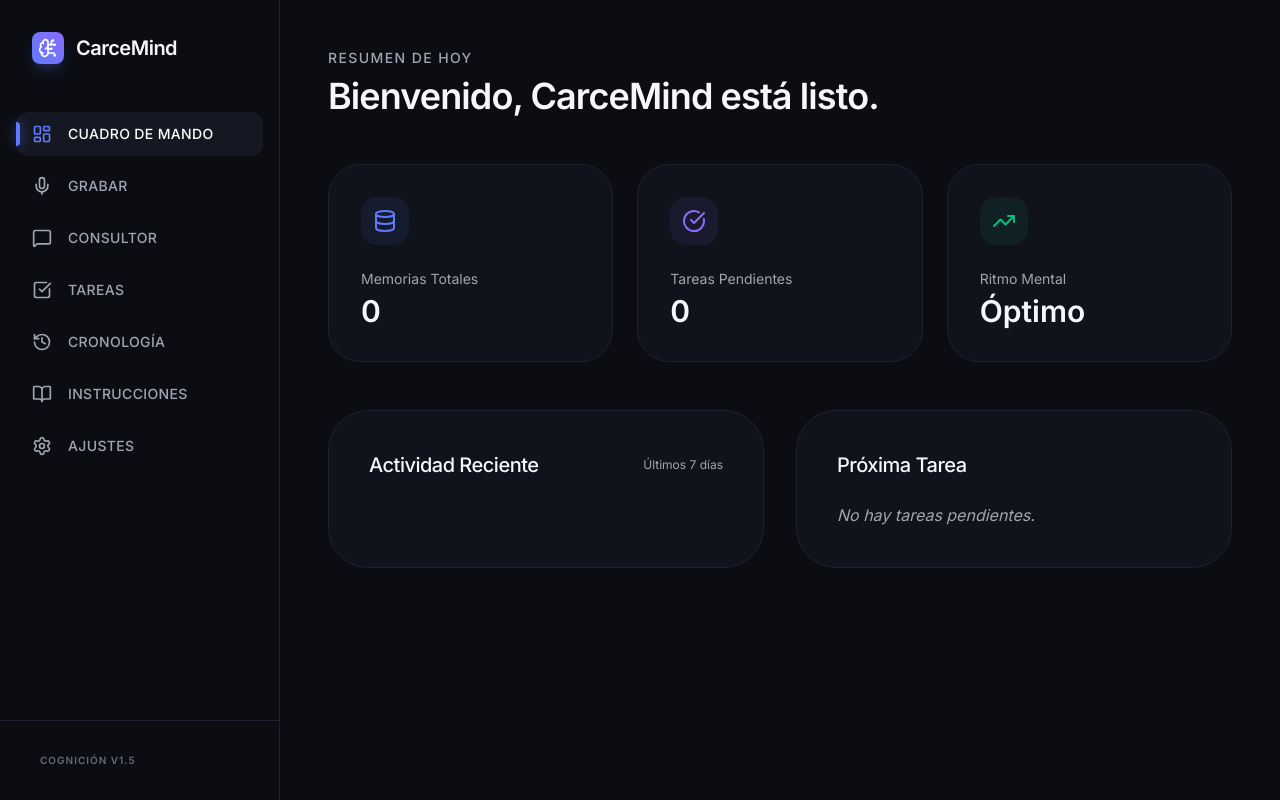
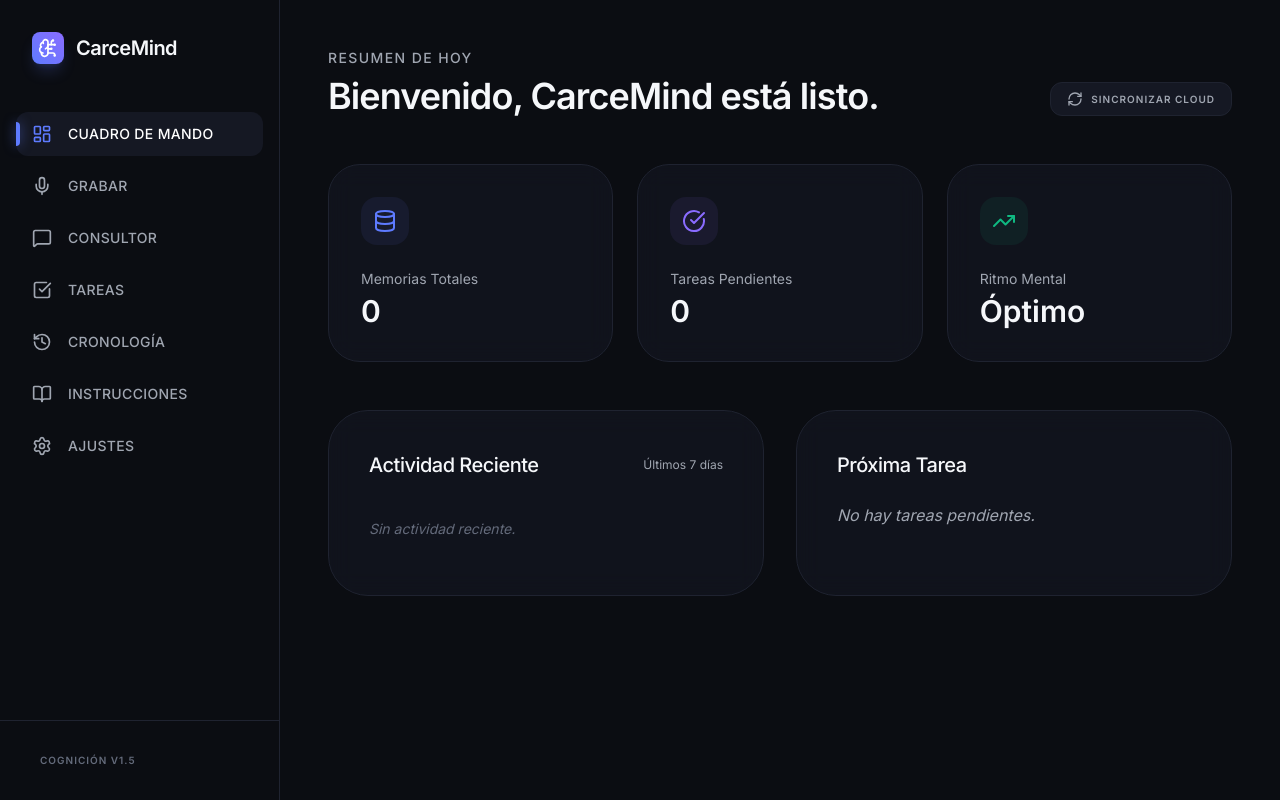
Before and after one commit to carcepower/Carcemind, a React (Vite) app: page / in a window 1280 px wide. Built offline with nearby package versions, Linux system fonts and the light colour scheme.

Commit message:
Update from Google Built

```diff
--- a/App.tsx
+++ b/App.tsx
@@ -125,20 +125,20 @@ const App: React.FC = () => {
 
   const renderView = () => {
     switch (activeView) {
-      case ViewType.DASHBOARD: return <Dashboard memories={memories} tasks={tasks} />;
+      case ViewType.DASHBOARD: return <Dashboard memories={memories} tasks={tasks} onRefresh={loadData} isLoading={isInitialLoading} />;
       case ViewType.RECORD: return <RecordMemory onMemoryAdded={() => { loadData(); setActiveView(ViewType.MEMORIES); }} googleConfig={googleConfig} />;
       case ViewType.CHAT: return <ChatView memories={memories} googleConfig={googleConfig} />;
-      case ViewType.TASKS: return <TasksView tasks={tasks} setTasks={setTasks} googleConfig={googleConfig} onDeleteTask={handleDeleteTask} />;
+      case ViewType.TASKS: return <TasksView tasks={tasks} setTasks={setTasks} googleConfig={googleConfig} onDeleteTask={handleDeleteTask} onRefresh={loadData} isLoading={isInitialLoading} />;
       case ViewType.MEMORIES: return <MemoriesView memories={memories} onDeleteMemory={handleDeleteMemory} />;
       case ViewType.SETTINGS: return <SettingsView config={googleConfig} setConfig={setGoogleConfig} />;
       case ViewType.INSTRUCTIONS: return <InstructionsView />;
-      default: return <Dashboard memories={memories} tasks={tasks} />;
+      default: return <Dashboard memories={memories} tasks={tasks} onRefresh={loadData} isLoading={isInitialLoading} />;
     }
   };
 
   return (
     <div className="flex flex-col md:flex-row h-screen bg-[#0B0D12] text-[#F5F7FA] overflow-hidden">
-      <div className="md:hidden flex items-center justify-between p-6 glass border-b border-[#1F2330] z-[60]">
+      <div className="md:hidden flex items-center justify-between p-6 glass border-b border-[#1F2330] z-[60] safe-area-top">
         <h1 className="text-xl font-bold tracking-tighter bg-gradient-to-r from-[#5E7BFF] to-[#8A6CFF] bg-clip-text text-transparent">CarceMind</h1>
         <button onClick={() => setIsMobileMenuOpen(!isMobileMenuOpen)} className="p-2 text-[#A0A6B1]">
           {isMobileMenuOpen ? <X /> : <Menu />}
@@ -147,10 +147,10 @@ const App: React.FC = () => {
 
       <Sidebar activeView={activeView} onViewChange={(v) => { setActiveView(v); setIsMobileMenuOpen(false); }} isMobileMenuOpen={isMobileMenuOpen} />
 
-      <main className="flex-1 overflow-y-auto relative p-6 md:p-12 pb-24 md:pb-12">
+      <main className="flex-1 overflow-y-auto relative p-6 md:p-12 pb-32 md:pb-12">
         <div className="max-w-7xl mx-auto">
           {isInitialLoading && (
-            <div className="fixed top-8 right-8 flex items-center gap-3 bg-[#151823] border border-[#1F2330] px-4 py-2 rounded-full z-[100] animate-in fade-in slide-in-from-top-4 shadow-2xl">
+            <div className="fixed top-8 right-8 hidden md:flex items-center gap-3 bg-[#151823] border border-[#1F2330] px-4 py-2 rounded-full z-[100] animate-in fade-in slide-in-from-top-4 shadow-2xl">
               <RefreshCw className="w-4 h-4 animate-spin text-[#5E7BFF]" />
               <span className="text-[10px] font-bold uppercase tracking-widest text-[#A0A6B1]">Sincronizando Cerebro...</span>
             </div>
--- a/views/Dashboard.tsx
+++ b/views/Dashboard.tsx
@@ -1,16 +1,20 @@
 
 import React from 'react';
 import { Memory, Task } from '../types';
-import { TrendingUp, CheckCircle, Database, Calendar } from 'lucide-react';
+import { TrendingUp, CheckCircle, Database, Calendar, RefreshCw } from 'lucide-react';
 
 interface DashboardProps {
   memories: Memory[];
   tasks: Task[];
+  onRefresh: () => Promise<void>;
+  isLoading: boolean;
 }
 
-const Dashboard: React.FC<DashboardProps> = ({ memories, tasks }) => {
-  const pendingTasks = tasks.filter(t => !t.completed).length;
-  const nextTask = tasks.filter(t => !t.completed).sort((a,b) => a.deadline.getTime() - b.deadline.getTime())[0];
+const Dashboard: React.FC<DashboardProps> = ({ memories, tasks, onRefresh, isLoading }) => {
+  const pendingTasks = tasks.filter(t => t.status !== 'terminada' && t.status !== 'anulada').length;
+  const nextTask = tasks
+    .filter(t => t.status !== 'terminada' && t.status !== 'anulada')
+    .sort((a,b) => a.deadline.getTime() - b.deadline.getTime())[0];
 
   const stats = [
     { label: 'Memorias Totales', value: memories.length, icon: Database, color: '#5E7BFF' },
@@ -19,10 +23,20 @@ const Dashboard: React.FC<DashboardProps> = ({ memories, tasks }) => {
   ];
 
   return (
-    <div className="max-w-6xl mx-auto space-y-12 animate-in fade-in slide-in-from-bottom-4 duration-700">
-      <header className="space-y-2">
-        <p className="text-[#A0A6B1] text-sm uppercase tracking-widest font-medium">Resumen de Hoy</p>
-        <h2 className="text-4xl font-semibold tracking-tight">Bienvenido, CarceMind está listo.</h2>
+    <div className="max-w-6xl mx-auto space-y-12 animate-in fade-in slide-in-from-bottom-4 duration-700 pb-20">
+      <header className="flex flex-col md:flex-row justify-between items-start md:items-end gap-6">
+        <div className="space-y-2">
+          <p className="text-[#A0A6B1] text-sm uppercase tracking-widest font-medium">Resumen de Hoy</p>
+          <h2 className="text-4xl font-semibold tracking-tight">Bienvenido, CarceMind está listo.</h2>
+        </div>
+        <button
+          onClick={onRefresh}
+          disabled={isLoading}
+          className="flex items-center gap-2 px-4 py-2 rounded-xl bg-[#151823] border border-[#1F2330] text-[#A0A6B1] hover:text-white transition-all active:scale-95 disabled:opacity-50"
+        >
+          <RefreshCw className={`w-4 h-4 ${isLoading ? 'animate-spin text-[#5E7BFF]' : ''}`} />
+          <span className="text-[10px] font-bold uppercase tracking-widest">Sincronizar Cloud</span>
+        </button>
       </header>
 
       <div className="grid grid-cols-1 md:grid-cols-3 gap-6">
@@ -46,7 +60,7 @@ const Dashboard: React.FC<DashboardProps> = ({ memories, tasks }) => {
             <span className="text-[#A0A6B1] text-xs">Últimos 7 días</span>
           </div>
           <div className="space-y-6">
-            {memories.slice(0, 3).map(memory => (
+            {memories.length > 0 ? memories.slice(0, 3).map(memory => (
               <div key={memory.id} className="flex gap-6 group cursor-pointer">
                 <div className="w-1.5 h-1.5 rounded-full bg-[#5E7BFF] mt-2 group-hover:scale-150 transition-transform" />
                 <div className="flex-1 space-y-1">
@@ -55,7 +69,9 @@ const Dashboard: React.FC<DashboardProps> = ({ memories, tasks }) => {
                 </div>
                 <span className="text-[#646B7B] text-xs font-mono">{new Date(memory.timestamp).toLocaleTimeString([], { hour: '2-digit', minute: '2-digit' })}</span>
               </div>
-            ))}
+            )) : (
+              <p className="text-[#646B7B] text-sm italic py-4">Sin actividad reciente.</p>
+            )}
           </div>
         </section>
 
@@ -66,13 +82,14 @@ const Dashboard: React.FC<DashboardProps> = ({ memories, tasks }) => {
               <div className="space-y-4">
                 <div className="flex items-center gap-3">
                   <Calendar className="w-5 h-5 text-[#8A6CFF]" />
-                  <span className="text-[#A0A6B1] text-sm">{nextTask.deadline.toLocaleDateString('es-ES', { weekday: 'long', day: 'numeric', month: 'long' })}</span>
+                  <span className="text-[#A0A6B1] text-sm">{new Date(nextTask.deadline).toLocaleDateString('es-ES', { weekday: 'long', day: 'numeric', month: 'long' })}</span>
                 </div>
                 <h5 className="text-2xl font-medium leading-tight">{nextTask.title}</h5>
               </div>
-              <button className="mt-8 px-6 py-4 rounded-2xl bg-[#151823] border border-[#1F2330] hover:bg-[#1F2330] text-sm font-medium transition-colors">
-                Ver todas las tareas
-              </button>
+              <div className="mt-8 flex items-center gap-2 px-3 py-1.5 rounded-lg bg-[#151823] border border-[#1F2330] w-fit">
+                <span className="text-[10px] font-bold uppercase tracking-widest text-[#646B7B]">Estado:</span>
+                <span className="text-[10px] font-bold uppercase tracking-widest text-[#5E7BFF]">{nextTask.status}</span>
+              </div>
             </div>
           ) : (
             <p className="text-[#A0A6B1] italic">No hay tareas pendientes.</p>
--- a/views/TasksView.tsx
+++ b/views/TasksView.tsx
@@ -9,9 +9,11 @@ interface TasksViewProps {
   setTasks: React.Dispatch<React.SetStateAction<Task[]>>;
   googleConfig: GoogleConfig;
   onDeleteTask: (id: string) => Promise<void>;
+  onRefresh: () => Promise<void>;
+  isLoading: boolean;
 }
 
-const TasksView: React.FC<TasksViewProps> = ({ tasks, setTasks, googleConfig, onDeleteTask }) => {
+const TasksView: React.FC<TasksViewProps> = ({ tasks, setTasks, googleConfig, onDeleteTask, onRefresh, isLoading }) => {
   const [isSyncing, setIsSyncing] = useState(false);
   const [filter, setFilter] = useState<TaskStatus | 'all'>('all');
 
@@ -65,17 +67,21 @@ const TasksView: React.FC<TasksViewProps> = ({ tasks, setTasks, googleConfig, on
   const filteredTasks = filter === 'all' ? tasks : tasks.filter(t => t.status === filter);
 
   return (
-    <div className="max-w-4xl mx-auto space-y-10 animate-in fade-in slide-in-from-left-4 duration-500 pb-20">
+    <div className="max-w-4xl mx-auto space-y-10 animate-in fade-in slide-in-from-left-4 duration-500 pb-32">
       <header className="flex flex-col md:flex-row justify-between items-start md:items-end gap-6">
         <div className="space-y-2">
           <p className="text-[#A0A6B1] text-sm uppercase tracking-widest font-medium">Cognición Activa</p>
           <div className="flex items-center gap-4">
             <h2 className="text-4xl font-semibold tracking-tight">Gestión de Tareas</h2>
             {googleConfig.isConnected && (
-              <div className="flex items-center gap-2 px-3 py-1 rounded-full bg-[#10B981]/10 border border-[#10B981]/20 text-[#10B981] text-[10px] font-bold uppercase tracking-tighter">
-                {isSyncing ? <RefreshCw className="w-3 h-3 animate-spin" /> : <Table className="w-3 h-3" />}
-                {isSyncing ? 'Sincronizando...' : 'Live Sync'}
-              </div>
+              <button
+                onClick={onRefresh}
+                disabled={isLoading}
+                className="flex items-center gap-2 px-3 py-1 rounded-full bg-[#151823] border border-[#1F2330] text-[#A0A6B1] text-[10px] font-bold uppercase tracking-tighter hover:text-white transition-all disabled:opacity-50"
+              >
+                <RefreshCw className={`w-3 h-3 ${isLoading || isSyncing ? 'animate-spin text-[#5E7BFF]' : ''}`} />
+                {isLoading || isSyncing ? 'Sincronizando...' : 'Live Sync'}
+              </button>
             )}
           </div>
         </div>
```
